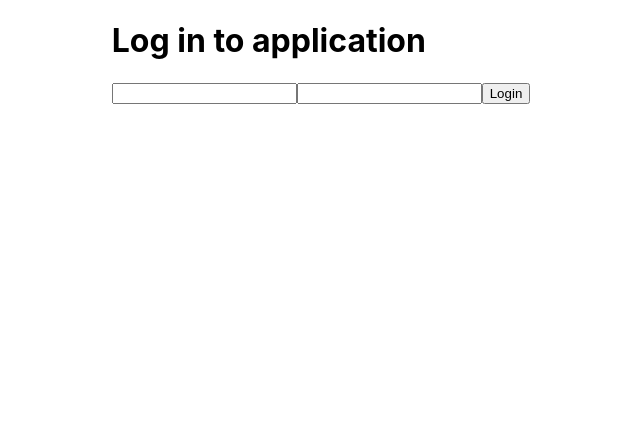
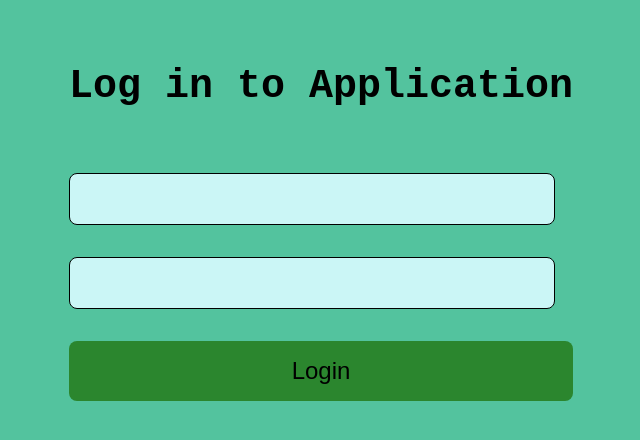
Before and after one commit to maironcuello/fullstackopen., a React (Create React App) app in the folder part5/bloglist-frontend/: page / in a window 1280 px wide. Shown: the top 440 px of the page, without its empty margins (319-959 px from the left). Built offline with nearby package versions, Linux system fonts and the light colour scheme; no server answers.

Commit message:
Finiched exercise 5.5 step five, 5.6 step six, 5.7 step seven

```diff
--- a/part5/bloglist-frontend/src/App.js
+++ b/part5/bloglist-frontend/src/App.js
@@ -5,11 +5,12 @@ import { ShowComponent } from "./components/Show.component";
 import { LoginComponent } from "./components/Login.component";
 import { BlogsComponent } from './components/Blogs.Component';
 import { MessageCompnnent } from './components/Message.componente';
+import { TogglableComponent } from './components/Togglable.component';
 
 /** Our method **/
 import { getAllBlogs } from './utils/connection-axios';
 
-export function App() {
+export const App = _ => {
 
   const [blogs, setBlogs] = useState([]);
   const [login, setLogin] = useState(false);
@@ -33,16 +34,18 @@ export function App() {
    */
   const loginProps = {
     setLogin,
+    setBlogs,
     setMessage,
-    setUsername,
+    setUsername
   };
   const showProps = {
-    username,
     blogs,
     setLogin
   }
   const createBlog = {
     blogs,
+    username,
+    setLogin,
     setBlogs,
     setMessage
   }
@@ -50,13 +53,17 @@ export function App() {
   return !login ?
     (
       <>
-        <MessageCompnnent message={message} />
         <LoginComponent loginProps={loginProps} />
+        <div className='mt2 mb1'>
+          <MessageCompnnent message={message} />
+        </div>
       </>
     ) : (
       <>
-        <MessageCompnnent message={message} />
         <BlogsComponent createBlog={createBlog} />
+        <div className='mt2 mb1'>
+          <MessageCompnnent message={message} />
+        </div>
         <ShowComponent showProps={showProps} />
       </>
     )
--- a/part5/bloglist-frontend/src/components/Blog.component.js
+++ b/part5/bloglist-frontend/src/components/Blog.component.js
@@ -1,15 +1,29 @@
 import React from 'react'
+import { TogglableComponent } from './Togglable.component';
 
-export const BlogComponent = ({ blog: { title, author, likes, url, id } }) => {
+export const BlogComponent = ({ blog: { title, author, likes, url } }) => {
 
     return (
         <>
-            <tr >
-                <td>{title}</td>
-                <td>{author}</td>
-                <td>{likes}</td>
-                <td>{url}</td>
-            </tr>
+            <div className='flex  column'>
+                <h2>{title}</h2>
+                <TogglableComponent nameButton='View'>
+                    <table>
+                        <tbody >
+                            <tr>
+                                <td>{'Author : '}{author}</td>
+                            </tr>
+                            <tr>
+                                <td>{'Likes : '}{likes}</td>
+                            </tr>
+                            <tr>
+                                <td>{'Url : '}{url}</td>
+                            </tr>
+                        </tbody>
+                    </table>
+                </TogglableComponent>
+            </div>
+
         </>
     )
 }
--- a/part5/bloglist-frontend/src/components/Blogs.Component.js
+++ b/part5/bloglist-frontend/src/components/Blogs.Component.js
@@ -1,8 +1,20 @@
 import React, { useState } from 'react'
-import { getAllBlogs, createBlog } from "../utils/connection-axios";
-import { getLocalStorage } from "../utils/localstorage";
 
-export const BlogsComponent = ({createBlog:{ setBlogs, blogs , setMessage}}) => {
+/** Our Method */
+import { createBlog } from "../utils/connection-axios";
+import { setLocalStorage, getLocalStorage } from "../utils/localstorage";
+/** Our Componets */
+import { TogglableComponent } from './Togglable.component';
+
+
+export const BlogsComponent = ({
+    createBlog: {
+        setLogin,
+        blogs,
+        setBlogs,
+        username,
+        setMessage
+    } }) => {
 
     const [title, setTitle] = useState('');
     const [author, setAuthor] = useState('');
@@ -24,43 +36,70 @@ export const BlogsComponent = ({createBlog:{ setBlogs, blogs , setMessage}}) =>
     const onCreateBlog = async (e) => {
         e.preventDefault();
 
+        try {
             /**  Getted username and token from localStorage **/
-        const username = getLocalStorage();
+            const { token } = getLocalStorage();
 
             /** Created a new Blog in Database **/
-        const blogToCreate = { title, author, url, token: username.token }
+            const blogToCreate = { title, author, url }
+            const blogCreated = await createBlog(blogToCreate, token);
 
             /** Update setBlog and rendering and clean inputs **/
-        await createBlog(blogToCreate);
-        await getAllBlogs(setBlogs);
+            setBlogs([...blogs, blogCreated]);
+            cleanInput();
+
+        } catch (error) {
+
             setMessage({ nota: 'created Blog succefully!!!', type: 'success' });
             cleanInput();
+        }
+    }
+
+    const logout = () => {
+        setLogin(false);
+        setLocalStorage({ username: '', token: null })
+        setBlogs([]);
+
     }
 
     return (
         <>
-            <h1>Create New</h1>
-            <form onSubmit={onCreateBlog} >
+            <div className='flex-center column'>
+                <h1 className='h1'>Blogs</h1>
+                <div className='flex space-between mb1 mt1'>
+                    <h1>{`${username} - logged IN`}</h1>
+                    <button className='button-exit' onClick={() => logout()}>Logout</button>
+                </div>
+                <div>
+                    <TogglableComponent nameButton='Create New Blog'>
+                        <h1>New blog</h1>
+                        <form className='flex column' onSubmit={onCreateBlog} >
                             <input
+                                className='input mb1'
                                 value={title}
                                 onChange={(e) => setTitle(e.target.value)}
                                 placeholder='Title'
                                 required
                             />
                             <input
+                                className='input mb1'
                                 value={author}
                                 onChange={(e) => setAuthor(e.target.value)}
                                 placeholder='Author'
                                 required
                             />
                             <input
+                                className='input mb1'
                                 value={url}
                                 onChange={(e) => setUrl(e.target.value)}
                                 placeholder='Url'
                                 required
                             />
-                <button type='submit'>Create</button>
+                            <button className='button' type='submit'>Create</button>
                         </form>
+                    </TogglableComponent>
+                </div>
+            </div>
         </>
     )
 }
--- a/part5/bloglist-frontend/src/components/Login.component.js
+++ b/part5/bloglist-frontend/src/components/Login.component.js
@@ -3,14 +3,15 @@ import React, { useRef } from 'react'
 /**
  *Our Method
  * */
-import { getLogin } from '../utils/connection-axios';
+import { getLogin, getAllBlogs } from '../utils/connection-axios';
 import { setLocalStorage } from '../utils/localstorage';
 
 export const LoginComponent = (
     { loginProps: {
+        setUsername,
         setLogin,
+        setBlogs,
         setMessage,
-        setUsername,
     } }) => {
 
     const userNameRef = useRef();
@@ -26,7 +27,7 @@ export const LoginComponent = (
             password: passwordToLogin
         }
         /**
-         * To be login, If getLogin return an user, changed the state login.
+         * To be login, If getLogin return an user with token, changed the state login.
          * Record in local Storage, the username and token and for last changed
          * the state of the username.
          * If getLogin does not return an user, getting the error Axios and returned
@@ -36,31 +37,34 @@ export const LoginComponent = (
         if (!user.token) return setMessage({ nota: 'Wrong username or password', type: 'error' });
 
         setLocalStorage({ token: user.token, username: user.username });
+        setUsername(user.username);
         setLogin(true);
-        setUsername(user.username);
-        userNameRef.current.value = '';
-        passwordRef.current.value = '';
+        await getAllBlogs(setBlogs);
         setMessage({ nota: 'loged succefully!!!', type: 'success' });
     }
 
     return (
         <>
-            <h1>Log in to application</h1>
-            <form onSubmit={onLogin}>
+            <div >
+                <h1 className='mt2' >Log in to Application</h1>
+                <form onSubmit={onLogin} className='flex column mt2 border'>
                     <input
+                        className='mb1 input'
                         ref={userNameRef}
                         type="text"
                         id="username"
                         required
                     />
                     <input
+                        className='mb1 input'
                         ref={passwordRef}
                         type='password'
                         id='password'
                         required
                     />
-                <button type='submit'>Login</button>
+                    <button className='button' type='submit'>Login</button>
                 </form>
+            </div>
         </>
     )
 };
--- a/part5/bloglist-frontend/src/components/Show.component.js
+++ b/part5/bloglist-frontend/src/components/Show.component.js
@@ -3,42 +3,26 @@ import React from 'react'
 /** Our Component **/
 import { BlogComponent } from './Blog.component'
 
-/** Our Method **/
-import { setLocalStorage } from '../utils/localstorage'
 
 export const ShowComponent = (
     { showProps: {
-        username,
         blogs,
-        setLogin
     } }) => {
 
-    /**
-     * To use this method by logout de App
-     * Clean localStorage and change the state login
-     */
-    const logout = () => {
-        setLogin(false);
-        setLocalStorage({ username: '', token: null })
-    }
     return (
         <>
-            <h2>{`User: ${username} logged In`}</h2>
-            <h1>Blogs list</h1>
+            <div>
                 <table width="100%">
                     <thead>
                         <tr>
                             <td>Title</td>
-                        <td>Author</td>
-                        <td>Likes</td>
-                        <td>Url</td>
                         </tr>
                     </thead>
                     <tbody>
                         {blogs.map((blog) => (<BlogComponent key={blog.id} blog={blog} />))}
                     </tbody>
                 </table>
-            <button onClick={() => logout()}>Logout</button>
+            </div>
         </>
     )
 };
--- /dev/null
+++ b/part5/bloglist-frontend/src/components/Togglable.component.js
@@ -0,0 +1,26 @@
+import React, { useState } from 'react';
+
+export const TogglableComponent = ({ nameButton, children }) => {
+
+    const [visible, setvisible] = useState(false);
+
+    const displayHide = { display: visible ? 'none' : '' };
+    const displayShow = { display: visible ? '' : 'none' };
+
+    const toggable = () => {
+        setvisible(!visible)
+    }
+    return (
+        <>
+            <div className='flex '>
+                <div style={displayHide} >
+                    <button className='button' onClick={toggable}>{nameButton}</button>
+                </div>
+                <div style={displayShow}>
+                    {children}
+                    <button className='button-cancel' onClick={toggable}>cancel</button>
+                </div>
+            </div>
+        </>
+    )
+}
--- a/part5/bloglist-frontend/src/index.css
+++ b/part5/bloglist-frontend/src/index.css
@@ -1,20 +1,118 @@
 body {
+  background-color: rgb(83, 195, 158);
   margin: 0;
   padding: 0;
   height: 100vh;
   display: flex;
   justify-content: center;
+  text-align: center;
+}
 
-  font-family: -apple-system, BlinkMacSystemFont, 'Segoe UI', 'Roboto', 'Oxygen',
-    'Ubuntu', 'Cantarell', 'Fira Sans', 'Droid Sans', 'Helvetica Neue',
-    sans-serif;
+.flex {
+  display: flex;
+}
+.flex-center {
+  display: flex;
+  justify-content: center;
+}
+
+.space-between {
+  justify-content: space-between;
+  gap: 3rem;
+}
+
+.column {
+  flex-direction: column;
+}
+
+.mt1 {
+  margin-top: 2rem;
+}
+
+.mt2 {
+  margin-top: 4rem;
+}
+
+.mb1 {
+  margin-bottom: 2rem;
+}
+
+.mb2 {
+  margin-bottom: 4rem;
+}
+.input {
+  background-color: rgb(203, 246, 246);
+  color: black;
+  font-size: 2rem;
+  height: 3rem;
+  width: 30rem;
+  border-radius: .5rem;
+  border: .1rem solid;
+}
+
+.button {
+  background-color: rgb(43, 134, 46);
+  color: black;
+  font-weight: 100;
+  font-size: 1.5rem;
+  padding: 1rem;
+  border: none;
+  border-radius: .5rem;
+  margin-bottom: .5rem;
+}
+
+.button-cancel {
+  background-color: rgba(255, 0, 0, 0.819);
+  color: black;
+  font-weight: 100;
+  font-size: 1.5rem;
+  padding: 1rem;
+  border: none;
+  border-radius: .2rem;
+  width: 100%;
+}
+.button-exit {
+  background-color: rgba(255, 0, 0, 0.819);
+  color: black;
+  font-weight: 100;
+  font-size: 1.5rem;
+  padding: 1rem;
+  border: none;
+  border-radius: .2rem;
+}
+
+.h1{
+  font-size: 5rem;
+}
+
+h1{
+  font-family:monospace;
+  font-size: 2.5rem;
+  font-weight: 700;
+  text-align: left;
+}
+h2{
+  font-family:monospace;
+  font-size: 2rem;;
+  text-align: left;
+}
+td {
+  text-align: left;
+  font-size: 2rem;
+  font-weight: 700;
+  width: 35rem;
+}
+th {
+
+  text-align: left;
+  font-size: 1.5rem;
+  width: 35rem;
 }
 
 .main.container {
   display: flex;
   flex-direction: column;
   justify-content: center;
-
 }
 
 .main.container__form {
--- a/part5/bloglist-frontend/src/utils/connection-axios.js
+++ b/part5/bloglist-frontend/src/utils/connection-axios.js
@@ -14,8 +14,16 @@ export const getBlog = (id) => { };
  * and changed the state blogs with the data
  */
 export const getAllBlogs = async (state) => {
-    const response = await axios(`${config.URL}${config.BLOGS}`);
-    state(response.data)
+    const { data } = await axios({ method: 'get', baseURL: config.URL, url: config.BLOGS });
+    const blogsList = data.map(blog => (
+        {
+            id: blog.id,
+            title: blog.title,
+            author: blog.author,
+            likes: blog.likes,
+            url: blog.url
+        }));
+    state(blogsList);
 };
 
 /**
@@ -40,9 +48,7 @@ export const getLogin = async (userToLogin) => {
  * @param {*} blogToCreate New blog
  * Save a new blog in database
  */
-export const createBlog = async (blogToCreate) => {
-
-    const { token, ...rest } = blogToCreate;
+export const createBlog = async (blogToCreate, token) => {
 
     /**
      * Send petition Axios with the token.
@@ -50,10 +56,10 @@ export const createBlog = async (blogToCreate) => {
      */
     const response = await axios.post(
         `${config.URL}${config.BLOGS}`,
-        rest,
+        blogToCreate,
         {
             validateStatus: (status) => status < 500,
-            headers: { 'token': `${token}` }
+            headers: { 'token': token }
         }
     );
 
```
Also changed, not shown: part5/bloglist-frontend/src/AppOlds.js (added, +12 -0 lines). Lines whose indentation alone changed are shown as unchanged.
